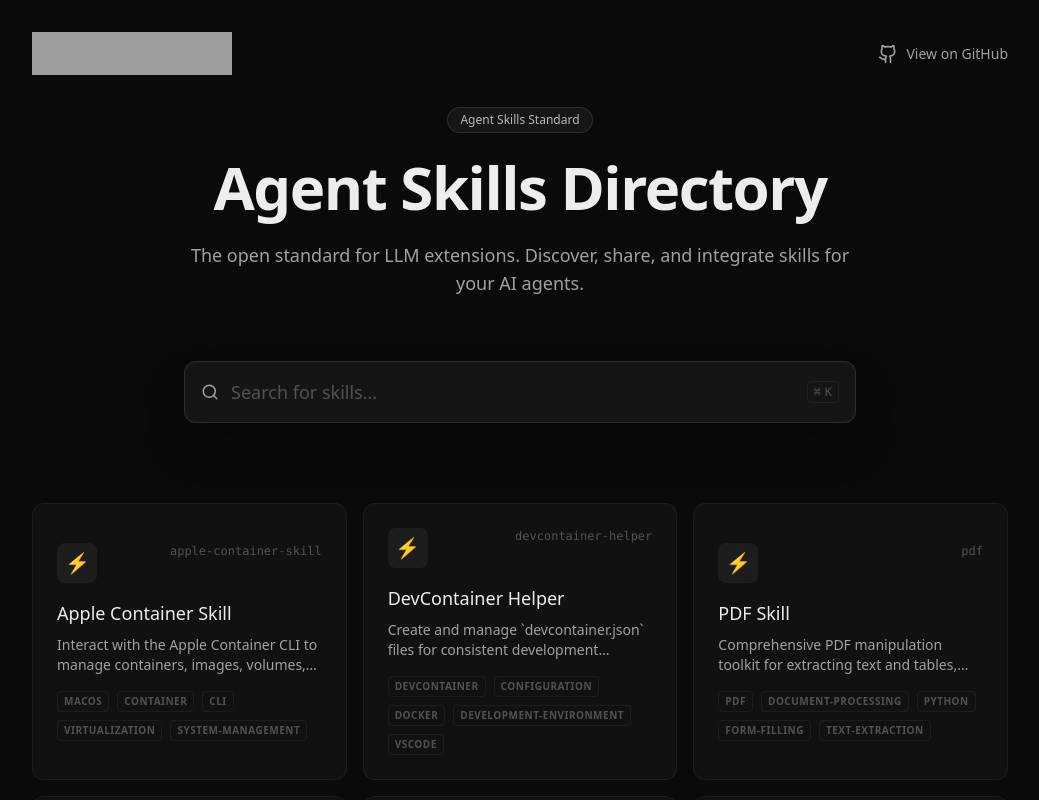
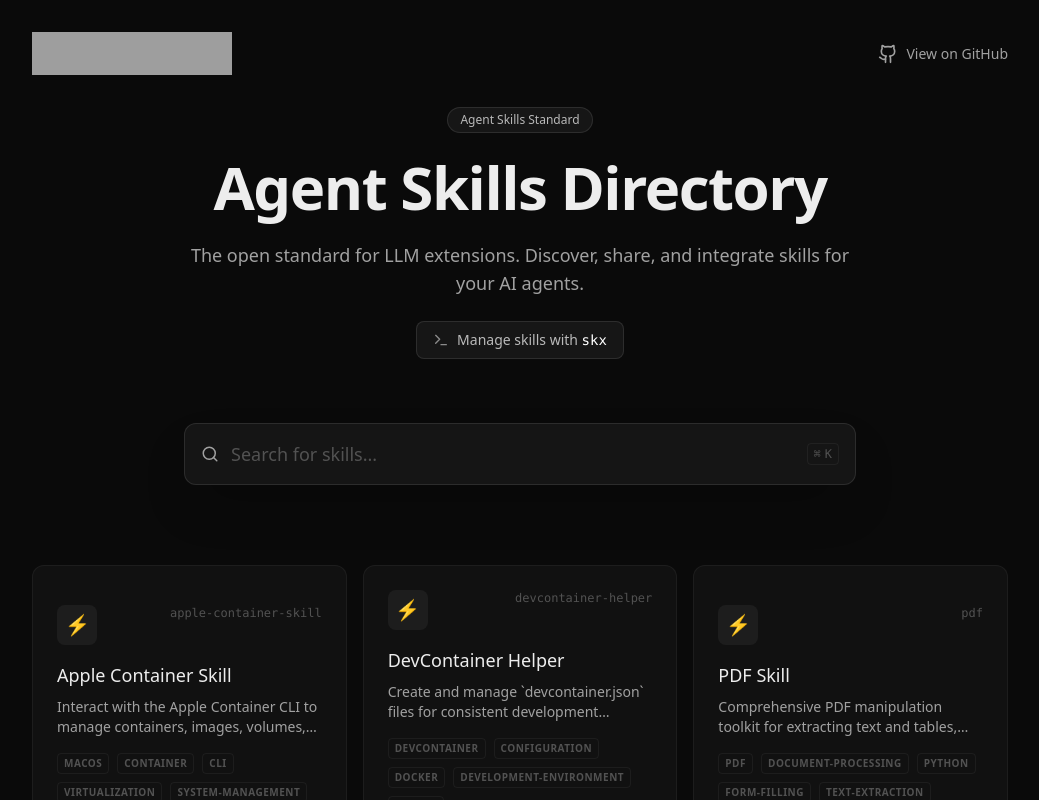
Before and after one commit to gabeosx/agentskillsdir, a React (Vite) app: page / in a window 1280 px wide. Shown: the top 800 px of the page, without its empty margins (120-1159 px from the left). Built offline with nearby package versions, Linux system fonts and the light colour scheme; grey boxes are pictures that could not be loaded.

Commit message:
feat(ui): Add skx promotion highlight to Hero section

```diff
--- a/src/App.tsx
+++ b/src/App.tsx
@@ -1,5 +1,5 @@
 import { useState, useEffect, useMemo } from 'react';
-import { Search, X, Github, Star } from 'lucide-react';
+import { Search, X, Github, Star, Terminal } from 'lucide-react';
 import { Routes, Route, useNavigate, useParams } from 'react-router-dom';
 import { SkillsListSchema } from './schemas/skill';
 import type { Skill } from './schemas/skill';
@@ -113,6 +113,15 @@ function SkillDirectory() {
           <p className="text-lg text-[#a1a1a1] max-w-2xl">
             The open standard for LLM extensions. Discover, share, and integrate skills for your AI agents.
           </p>
+          <a
+            href="https://github.com/gabeosx/skx"
+            target="_blank"
+            rel="noopener noreferrer"
+            className="inline-flex items-center space-x-2 px-4 py-2 rounded-lg bg-white/5 border border-white/10 text-sm font-medium text-white/70 hover:bg-white/10 hover:border-white/20 transition-all group"
+          >
+            <Terminal className="w-4 h-4 text-white/50 group-hover:text-white transition-colors" />
+            <span>Manage skills with <span className="text-white font-mono">skx</span></span>
+          </a>
         </div>
 
         {/* Search */}
```
Also changed, not shown: 1 other file (tests, documents, lock files or other folders).
